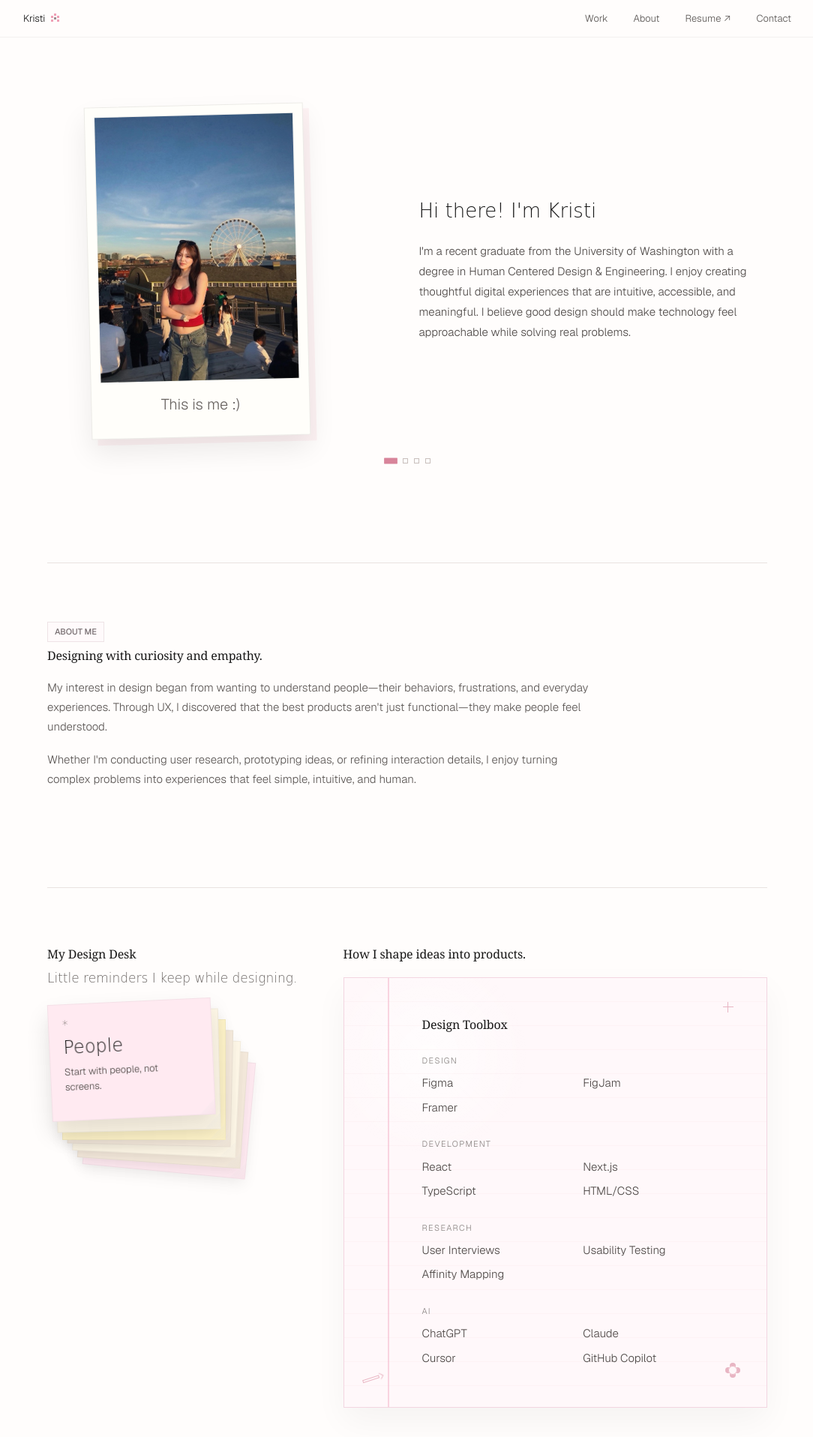
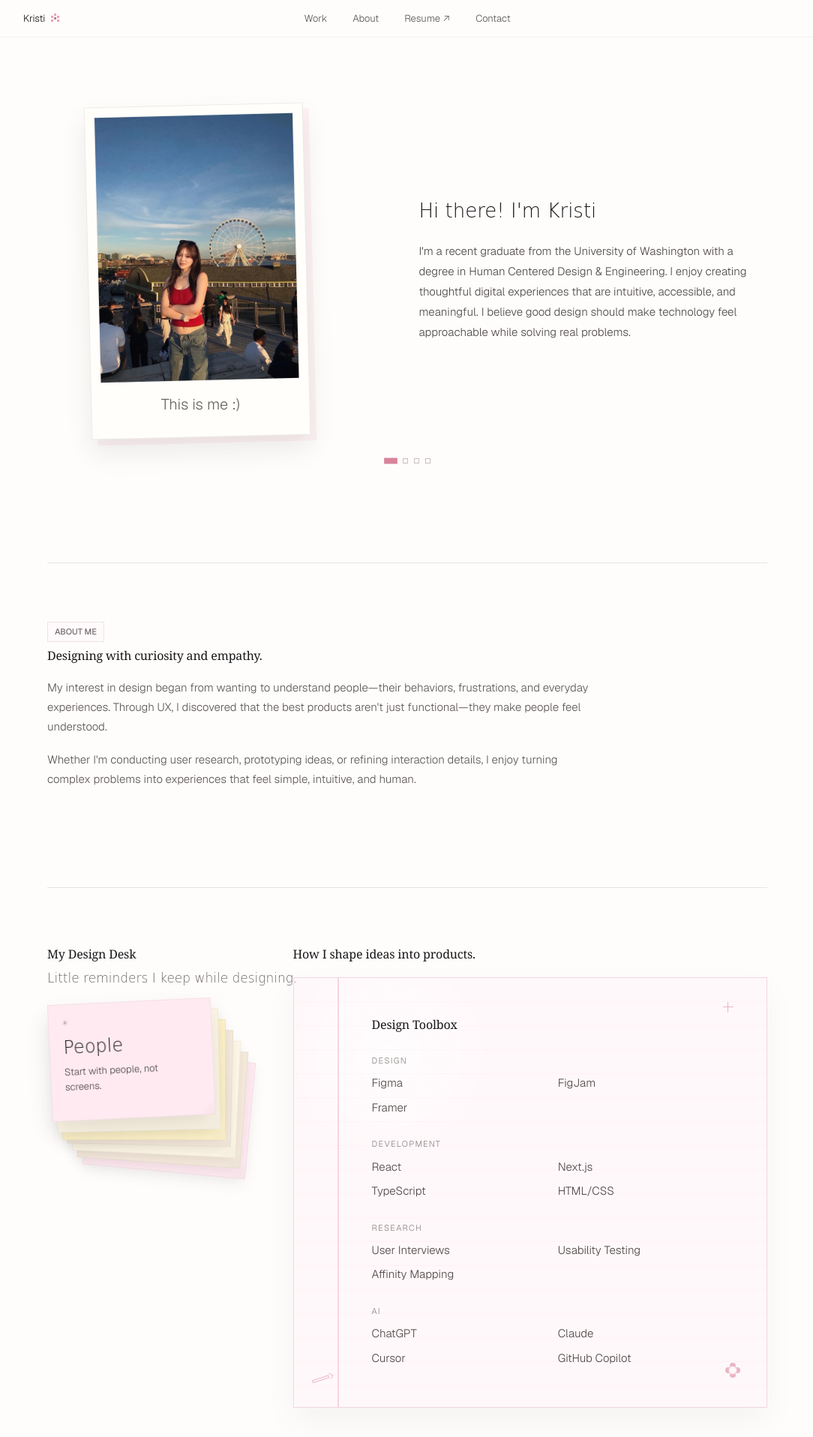
Before and after one commit to krisooti/Portfolio, a Next.js app: page /about in a window 1280 px wide. Shown: the top 1916 px of the page at 75% size, without its empty margins (97-1181 px from the left). Built offline with nearby package versions, Linux system fonts and the light colour scheme.

Commit message:
Refine centered nav and about desk layout

```diff
--- a/app/globals.css
+++ b/app/globals.css
@@ -64,10 +64,10 @@ html {
   top: 0;
   left: 0;
   z-index: 50;
-  display: flex;
+  display: grid;
   width: 100%;
+  grid-template-columns: minmax(0, 1fr) auto minmax(0, 1fr);
   align-items: center;
-  justify-content: space-between;
   border-bottom: 1px solid rgba(17, 17, 17, 0.05);
   background: rgba(255, 253, 252, 0.82);
   padding: 18px clamp(24px, 10vw, 160px);
@@ -84,6 +84,7 @@ html {
 
 .brand-link {
   display: inline-flex;
+  justify-self: start;
   align-items: center;
   gap: 7px;
 }
@@ -242,6 +243,7 @@ html {
 
 .nav-links {
   display: flex;
+  justify-self: center;
   align-items: center;
   gap: clamp(18px, 3vw, 34px);
 }
@@ -665,6 +667,8 @@ html {
 .about-page {
   width: min(100%, 1120px);
   margin: 0 auto;
+  background: #fffdfc;
+  color: #171717;
   padding: 140px clamp(20px, 5vw, 64px) 120px;
 }
 
@@ -1058,18 +1062,28 @@ html {
 
 .about-process-tools-row {
   display: grid;
-  grid-template-columns: minmax(240px, 0.38fr) minmax(0, 0.62fr);
+  grid-template-columns: minmax(240px, 0.36fr) minmax(0, 0.64fr);
   align-items: start;
-  gap: clamp(32px, 4vw, 48px);
+  gap: clamp(16px, 2.4vw, 28px);
   width: min(100%, 1040px);
   margin: 0 auto;
 }
 
 .thought-process-column,
 .toolkit-column {
+  position: relative;
   display: grid;
   align-content: start;
   min-width: 0;
+}
+
+.thought-process-column {
+  z-index: 2;
+}
+
+.toolkit-column {
+  z-index: 1;
+  margin-left: -36px;
 }
 
 .design-desk-subtitle {
@@ -1111,8 +1125,8 @@ html {
   transform: translate3d(var(--note-x), var(--note-y), 0) rotate(var(--note-rotate));
   transform-origin: 50% 8px;
   transition:
-    box-shadow 220ms ease,
-    transform 680ms cubic-bezier(0.22, 1, 0.36, 1),
+    box-shadow 350ms cubic-bezier(0.22, 1, 0.36, 1),
+    transform 350ms cubic-bezier(0.22, 1, 0.36, 1),
     opacity 220ms ease;
   will-change: transform;
 }
@@ -1157,8 +1171,8 @@ html {
 }
 
 .sticky-note.is-top:hover {
-  box-shadow: 0 20px 36px rgba(17, 17, 17, 0.13);
-  transform: translate3d(var(--note-x), calc(var(--note-y) - 4px), 0) rotate(calc(var(--note-rotate) + 1.2deg));
+  box-shadow: 0 22px 40px rgba(17, 17, 17, 0.14);
+  transform: translate3d(var(--note-x), calc(var(--note-y) - 7px), 0) rotate(calc(var(--note-rotate) * 0.45)) scale(1.02);
 }
 
 .sticky-note.is-flipping {
@@ -1349,53 +1363,6 @@ html {
   transform: rotate(45deg);
 }
 
-@media (prefers-color-scheme: dark) {
-  .sticky-note--pink {
-    background: #4b363f;
-  }
-
-  .sticky-note--cream {
-    background: #464035;
-  }
-
-  .sticky-note--yellow {
-    background: #4b4330;
-  }
-
-  .sticky-note--beige {
-    background: #423a33;
-  }
-
-  .toolkit-notebook {
-    border-color: #50474d;
-    background:
-      linear-gradient(90deg, transparent 58px, #f3afc5 59px, transparent 60px),
-      repeating-linear-gradient(
-        to bottom,
-        transparent 0,
-        transparent 31px,
-        rgba(243, 175, 197, 0.12) 32px
-      ),
-      #2e2a2d;
-  }
-
-  .sticky-note-title,
-  .toolkit-notebook h3 {
-    color: #fff8f3;
-  }
-
-  .sticky-note,
-  .sticky-note:disabled,
-  .sticky-note-body,
-  .toolkit-note-section li {
-    color: #e7dfdc;
-  }
-
-  .sticky-note-doodle {
-    color: #f3afc5;
-  }
-}
-
 .dogs-section {
   display: grid;
   gap: 30px;
@@ -2511,6 +2478,7 @@ html {
   .case-meta-row,
   .about-hero-redesign,
   .profile-carousel-slide,
+  .about-process-tools-row,
   .project-roadmap,
   .case-section-grid,
   .case-right-layout,
@@ -2532,6 +2500,14 @@ html {
   .solution-row--reverse .case-visual {
     order: 0;
   }
+
+  .about-process-tools-row {
+    gap: 32px;
+  }
+
+  .toolkit-column {
+    margin-left: 0;
+  }
 }
 
 @media (max-width: 560px) {
@@ -2542,11 +2518,19 @@ html {
   }
 
   .site-nav {
+    grid-template-columns: 1fr;
+    justify-items: center;
+    gap: 12px;
     padding: 16px 18px;
   }
 
   .nav-links {
+    justify-self: center;
     gap: 16px;
+  }
+
+  .brand-link {
+    justify-self: center;
   }
 
   .brand-link,
```
